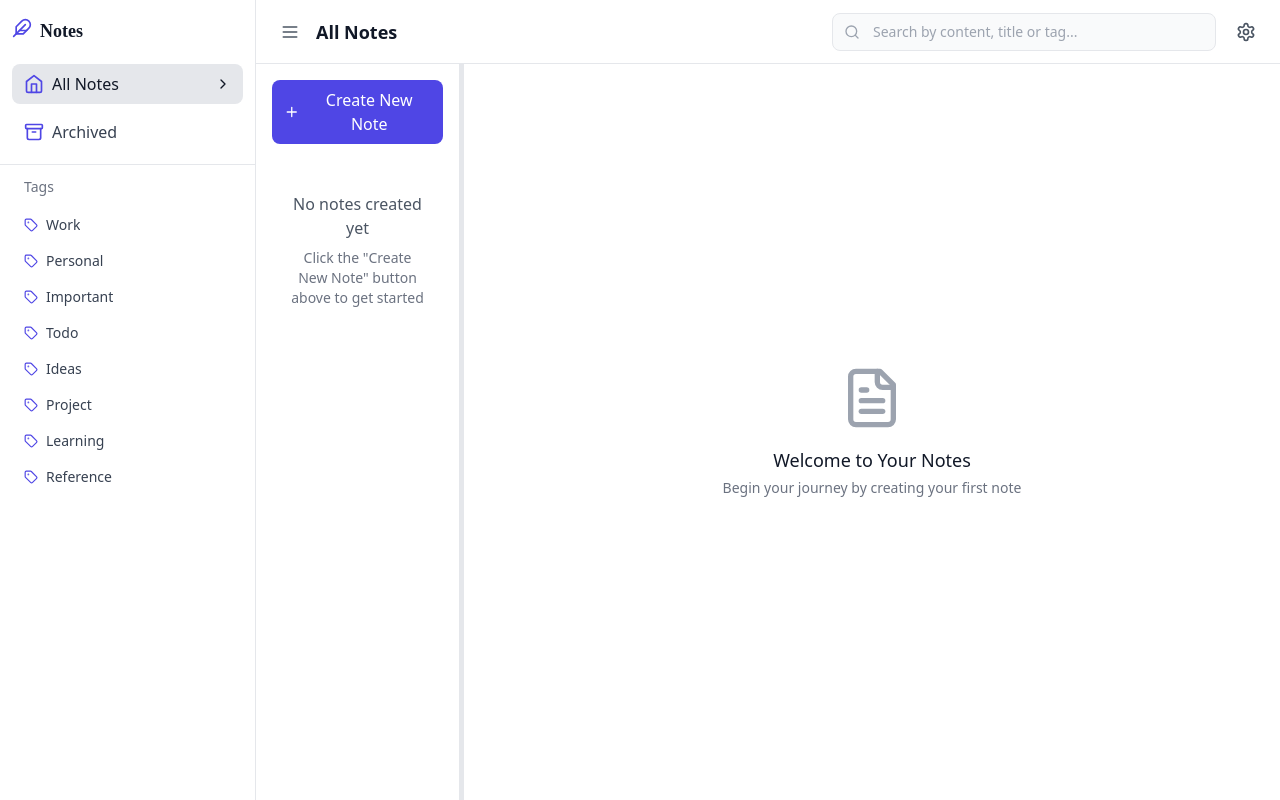
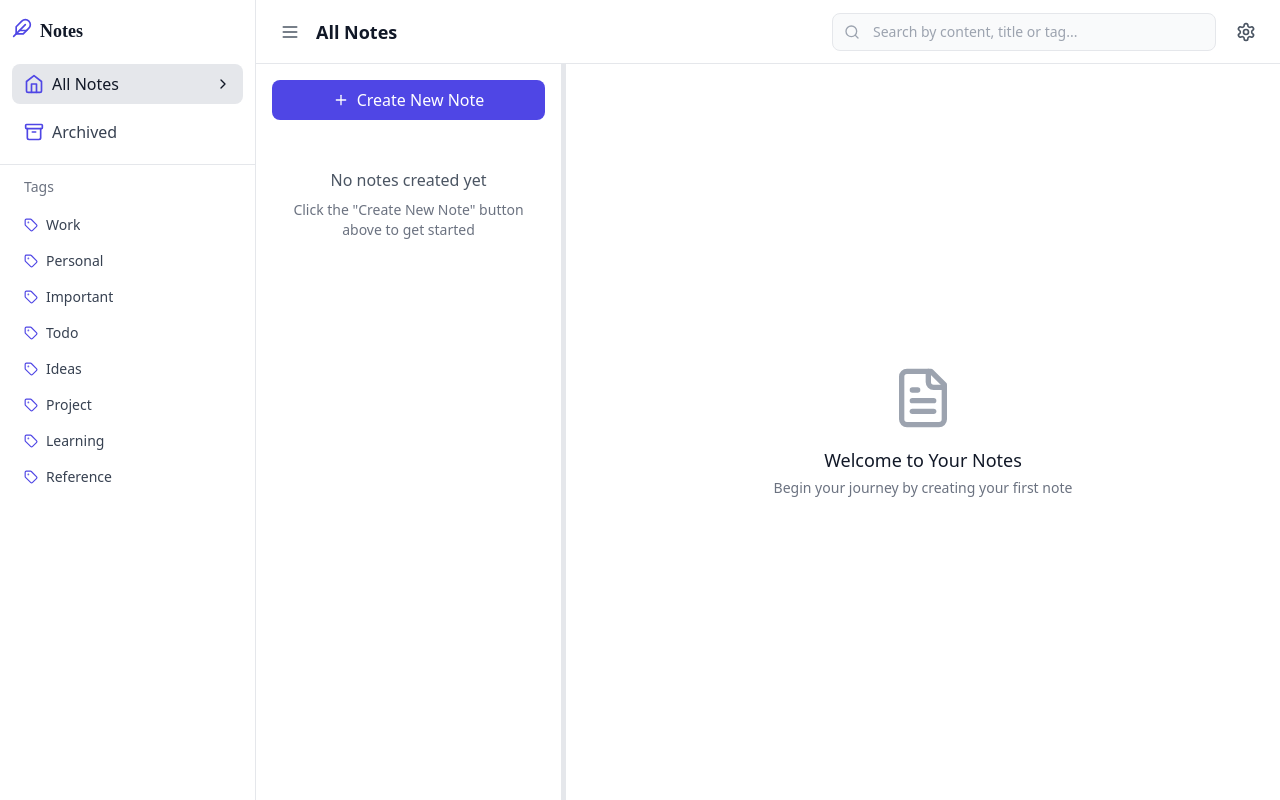
Before and after one commit to mechitoua/note-app, a React (Vite) app in the folder apps/frontend/: page / in a window 1280 px wide. Built offline with nearby package versions, Linux system fonts and the light colour scheme; a web font is replaced by a local one.

Commit message:
feat(ui): increase note list width to match w-70
- Set note list panel default and minimum width to 280px (w-70)
- Ensure consistent width with minimum resize constraint
- Improve overall layout proportions

```diff
--- a/apps/frontend/src/App.tsx
+++ b/apps/frontend/src/App.tsx
@@ -165,7 +165,7 @@ function App() {
             />
             <div className="flex-1 overflow-hidden">
               <PanelGroup direction="horizontal">
-                <Panel defaultSize={20} minSize={15}>
+                <Panel defaultSize={30} minSize={30}>
                   {currentView === 'archived' ? (
                     <ArchivedNotes
                       notes={filteredNotes}
--- a/apps/frontend/src/components/NoteList/NoteList.tsx
+++ b/apps/frontend/src/components/NoteList/NoteList.tsx
@@ -44,7 +44,7 @@ export const NoteList: React.FC<NoteListProps> = ({
   });
 
   return (
-    <div className='col-span-1 h-full bg-white dark:bg-gray-900 border-r border-gray-200 dark:border-gray-700'>
+    <div className='col-span-1 h-full w-70 bg-white dark:bg-gray-900 border-r border-gray-200 dark:border-gray-700'>
       <div className='sticky top-0 bg-white dark:bg-gray-900 p-4 z-10'>
         <button
           onClick={onCreateNote}
```
